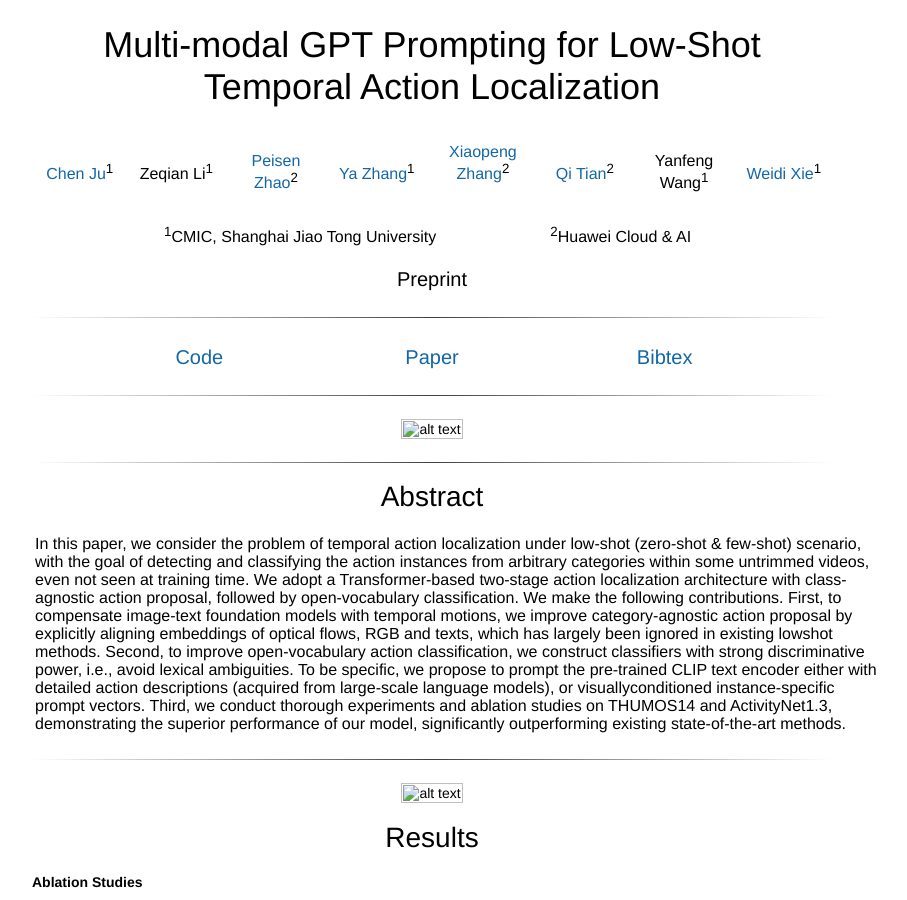
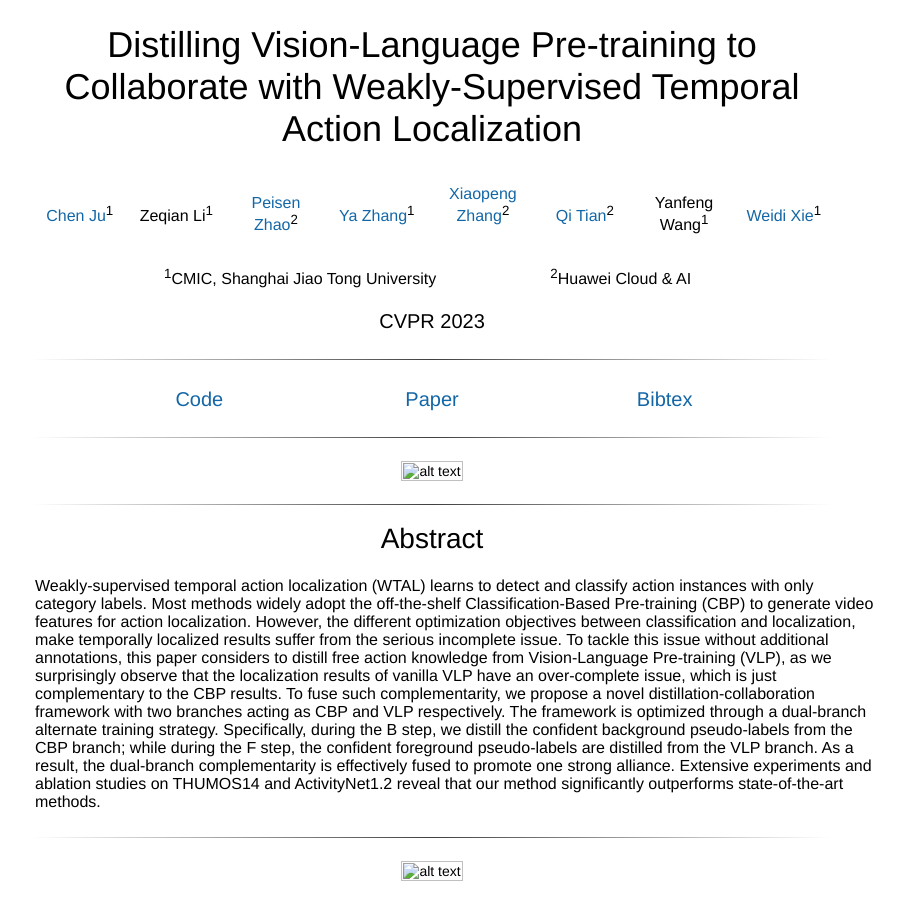
Before and after one commit to ju-chen/Voide1220.github.io, a Jekyll site: the page distillation_collaboration/index.html, which Jekyll copies as it is, in a window 1280 px wide and 900 px high. Shown: the whole window, without its empty margins (208-1115 px from the left). Built offline with Jekyll 4.4.1, drawn with Linux system fonts in a browser that asks for light colours; some web fonts are replaced; some of the changed text lies outside the part shown.

Commit message:
Update index.html

```diff
--- a/distillation_collaboration/index.html
+++ b/distillation_collaboration/index.html
@@ -164,14 +164,13 @@
   }
 </style>
 
-	<title>Multi-modal Prompting for </title>
-	<title>Low-Shot Temporal Action Localization</title>
+	<title>Distilling Vision-Language Pre-training to Collaborate with Weakly-Supervised Temporal Action Localization</title>
 </head>
 
 <body>
 	<br>
 	<center>
-	<span style="font-size:36px">Multi-modal GPT Prompting for Low-Shot Temporal Action Localization</span><br><br><br>
+	<span style="font-size:36px">Distilling Vision-Language Pre-training to Collaborate with Weakly-Supervised Temporal Action Localization</span><br><br><br>
 	</center>
 	<table align="center" width="800px">
             <tbody><tr>
@@ -251,7 +250,7 @@
 					<td align=center width=500px>
 						<center>
 							<span style="font-size:22px">
-								<span style="font-size:20px">Preprint</span>
+								<span style="font-size:20px">CVPR 2023</span>
 							</span>
 						</center>
 					</td>
@@ -275,7 +274,7 @@
                 <center>
                   <br>
                   <span style="font-size:20px">
-                    <a href="https://arxiv.org/pdf/2303.11732.pdf"> Paper </a>
+                    <a href="https://arxiv.org/pdf/2212.09335.pdf"> Paper </a>
                   </span>
                 </center>
               </td>
@@ -284,7 +283,7 @@
                 <center>
                   <br>
                   <span style="font-size:20px">
-                    <a href="./cite_map.txt"> Bibtex </a>
+                    <a href="./cite_distilling.txt"> Bibtex </a>
                   </span>
                 </center>
               </td>
@@ -311,7 +310,7 @@
 	<center><h1>Abstract</h1></center>
 	<tr>
 		<td>
-			In this paper, we consider the problem of temporal action localization under low-shot (zero-shot & few-shot) scenario, with the goal of detecting and classifying the action instances from arbitrary categories within some untrimmed videos, even not seen at training time. We adopt a Transformer-based two-stage action localization architecture with class-agnostic action proposal, followed by open-vocabulary classification. We make the following contributions. First, to compensate image-text foundation models with temporal motions, we improve category-agnostic action proposal by explicitly aligning embeddings of optical flows, RGB and texts, which has largely been ignored in existing lowshot methods. Second, to improve open-vocabulary action classification, we construct classifiers with strong discriminative power, i.e., avoid lexical ambiguities. To be specific, we propose to prompt the pre-trained CLIP text encoder either with detailed action descriptions (acquired from large-scale language models), or visuallyconditioned instance-specific prompt vectors. Third, we conduct thorough experiments and ablation studies on THUMOS14 and ActivityNet1.3, demonstrating the superior performance of our model, significantly outperforming existing state-of-the-art methods.
+			Weakly-supervised temporal action localization (WTAL) learns to detect and classify action instances with only category labels. Most methods widely adopt the off-the-shelf Classification-Based Pre-training (CBP) to generate video features for action localization. However, the different optimization objectives between classification and localization, make temporally localized results suffer from the serious incomplete issue. To tackle this issue without additional annotations, this paper considers to distill free action knowledge from Vision-Language Pre-training (VLP), as we surprisingly observe that the localization results of vanilla VLP have an over-complete issue, which is just complementary to the CBP results. To fuse such complementarity, we propose a novel distillation-collaboration framework with two branches acting as CBP and VLP respectively. The framework is optimized through a dual-branch alternate training strategy. Specifically, during the B step, we distill the confident background pseudo-labels from the CBP branch; while during the F step, the confident foreground pseudo-labels are distilled from the VLP branch. As a result, the dual-branch complementarity is effectively fused to promote one strong alliance. Extensive experiments and ablation studies on THUMOS14 and ActivityNet1.2 reveal that our method significantly outperforms state-of-the-art methods.
 		</td>
 	</tr>
 	</table>
@@ -349,12 +348,6 @@
        <p><img class="center"  src="./image/result.PNG" width="800px"></p>
 
 
-	<br><hr>
-	<center><h1>Dataset Splits</h1></center>
-	<p>We initiate several dataset splits for training and testing, under few-shot scenarios, please check <a href="https://github.com/ju-chen/Efficient-Prompt/tree/main/datasplits/">here</a> for details. </p>
-
-
-
 
       <br>
       <hr>
```
